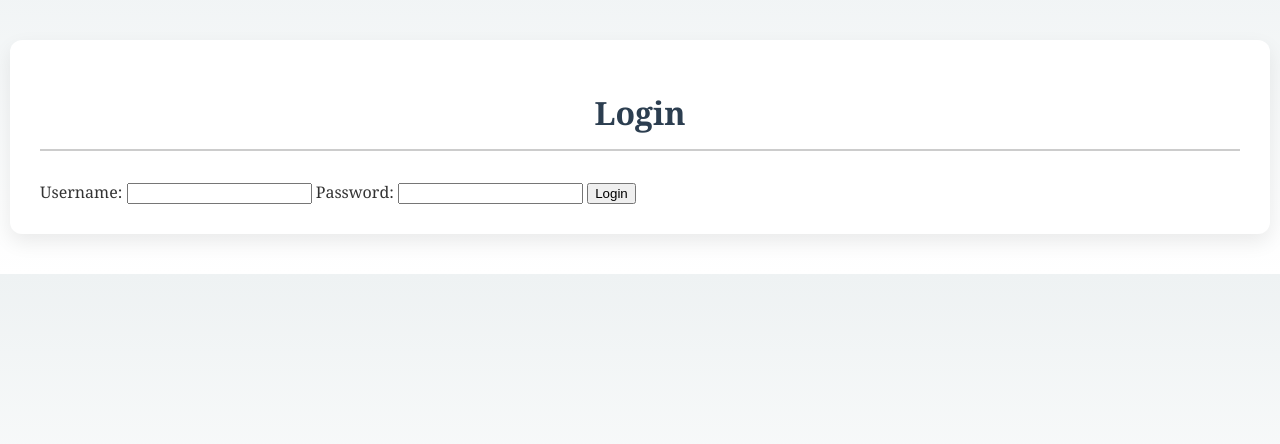
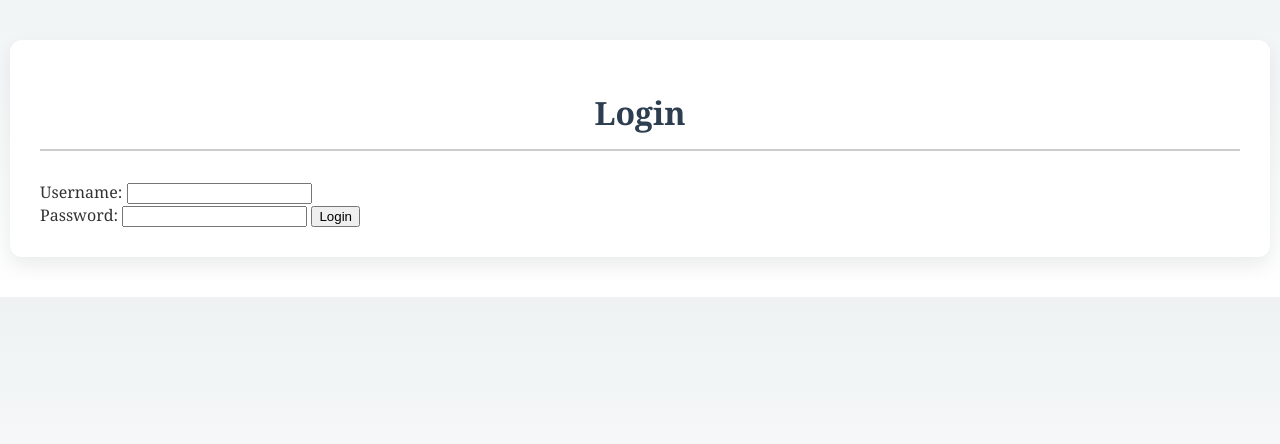
Before and after one commit to rachnagaire/CSCI4410, a PHP site: page /login.php in a window 1280 px wide. Shown: the part 62-506 px from the top of the page. Run offline with PHP 8.4, Linux system fonts and the light colour scheme.

Commit message:
fixes for changes

```diff
--- a/login.php
+++ b/login.php
@@ -68,8 +68,10 @@ if ($_SERVER['REQUEST_METHOD'] === 'POST') {
             <div class="error"><?php echo htmlspecialchars($error); ?></div>
         <?php endif; ?>
         <form action="login.php" method="post">
+            <div class="form-group">
             <label for="username">Username:</label>
-            <input type="text" id="username" name="username" required>
+            <input type="text" id="username" name="username" class="form-control" required>
+            </div>
             <label for="password">Password:</label>
             <input type="password" id="password" name="password" required>
             <button type="submit" class="button">Login</button>
```
